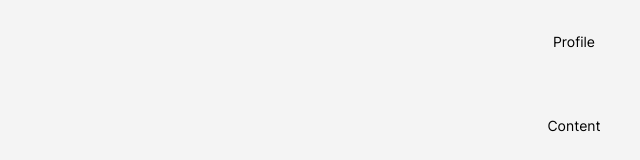
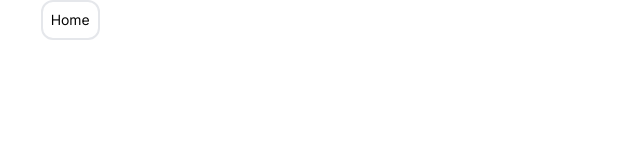
Before and after one commit to marcusleowhm/marcusleowhm.github.io, a React (Vite) app: page / in a window 1280 px wide. Shown: the top 160 px of the page, without its empty margins (66-706 px from the left). Built offline with nearby package versions, Linux system fonts and the light colour scheme.

Commit message:
[TECH] feat: add grid layout and button with variants

```diff
--- a/src/App.tsx
+++ b/src/App.tsx
@@ -1,22 +1,15 @@
 import "@/assets/styles/main.scss";
-import React from "react";
-import config from "../config/profile.json";
-import { Hero } from "./components/Hero";
-import { TabContainer } from "./components/TabContainer";
+import { GridLayout12Cols } from "./components/layout/GridLayout12Cols";
+import { Navbar } from "./components/nav/Navbar";
 
 function App() {
-  React.useEffect(() => {
-    document.title = `${config.name}'s Profile`;
-  }, []);
-
   return (
-    <>
-      <div className="flex flex-col h-full">
-        <Hero />
-        <TabContainer />
-      </div>
-    </>
-  );
+    <div>
+      <GridLayout12Cols>
+         <Navbar className="col-start-2 col-span-10"/>
+      </GridLayout12Cols>
+    </div>
+  )
 }
 
 export default App;
--- /dev/null
+++ b/src/components/Button.tsx
@@ -0,0 +1,39 @@
+import React from 'react'
+
+interface CustomButtonProps extends React.ComponentPropsWithRef<"button"> {
+    variant?: "contained" | "outlined" | "text"
+}
+
+export const Button = ({ variant, onClick, children }: CustomButtonProps): React.JSX.Element => {
+    return (
+        <button className={buildClass(variant)} onClick={onClick}>
+            {children}
+        </button>
+    )
+}
+
+const buildClass = (variant: "contained" | "outlined" | "text" = "contained") => {
+    const DEFAULT_PADDING_CLASS: string = "p-2";
+    const DEFAULT_CURSOR_CLASS: string = "cursor-pointer";
+
+    const BORDER_STYLE_CLASS = "border-solid";
+    const BORDER_WIDTH_CLASS = "border-2"
+    const BORDER_RADIUS = "rounded-xl"
+
+    var finalClass: string[] = [];
+    switch(variant) {
+        case "contained":
+            break;
+        case "outlined":
+            finalClass.push(BORDER_STYLE_CLASS);
+            finalClass.push(BORDER_WIDTH_CLASS);
+            finalClass.push(BORDER_RADIUS);
+            break;
+        case "text":
+            break;
+    }
+
+    finalClass.push(DEFAULT_PADDING_CLASS);
+    finalClass.push(DEFAULT_CURSOR_CLASS);
+    return finalClass.join(" ");
+}
--- /dev/null
+++ b/src/components/layout/GridLayout12Cols.tsx
@@ -0,0 +1,9 @@
+import React from 'react'
+
+export const GridLayout12Cols = ({ children }: React.PropsWithChildren): React.JSX.Element => {
+    return (
+        <div className="grid grid-cols-3 md:grid-cols-12">
+            { children }
+        </div>
+    )
+}
--- /dev/null
+++ b/src/components/nav/Navbar.tsx
@@ -0,0 +1,12 @@
+import React from 'react'
+import { Button } from '../Button'
+
+export const Navbar = ( {className}: React.ComponentPropsWithoutRef<"div"> ): React.JSX.Element  => {
+    return (
+        <div className={className}>
+            <Button variant="outlined">
+                Home
+            </Button>
+        </div>
+    )
+}
```
